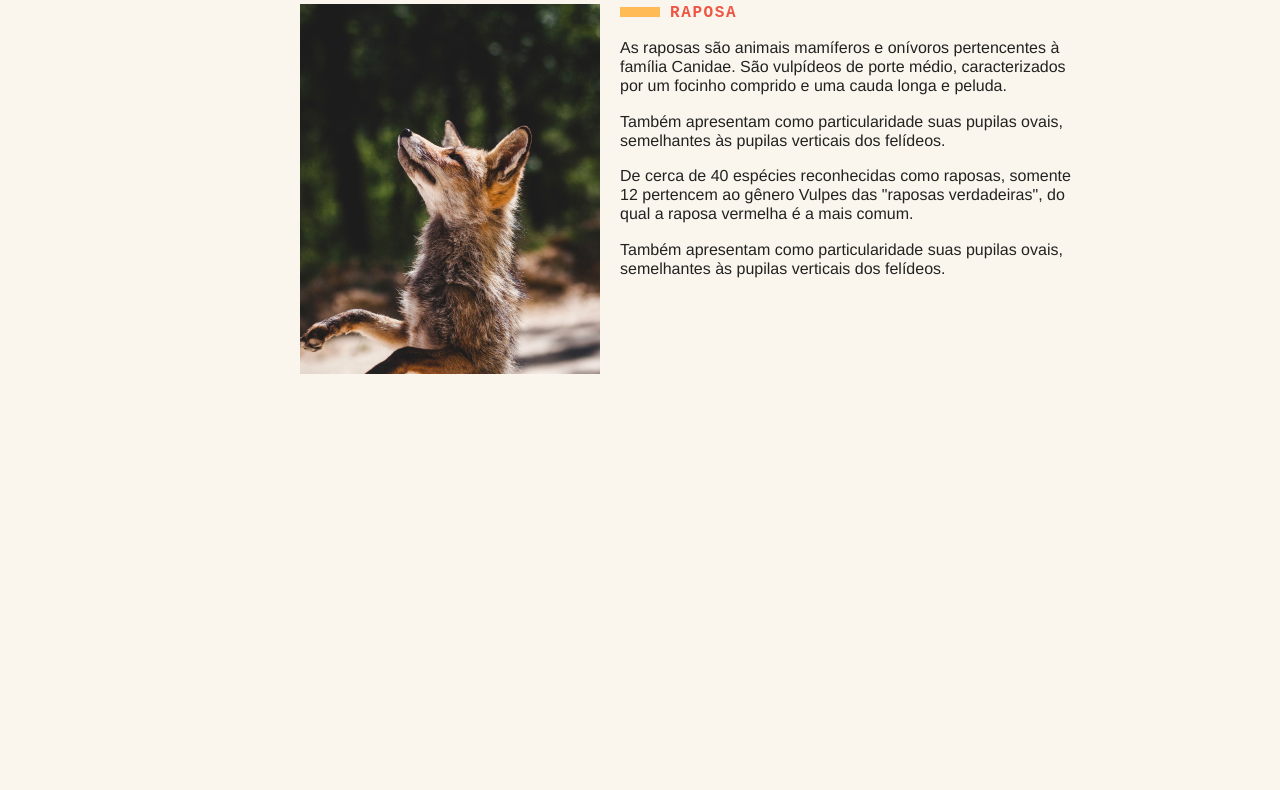
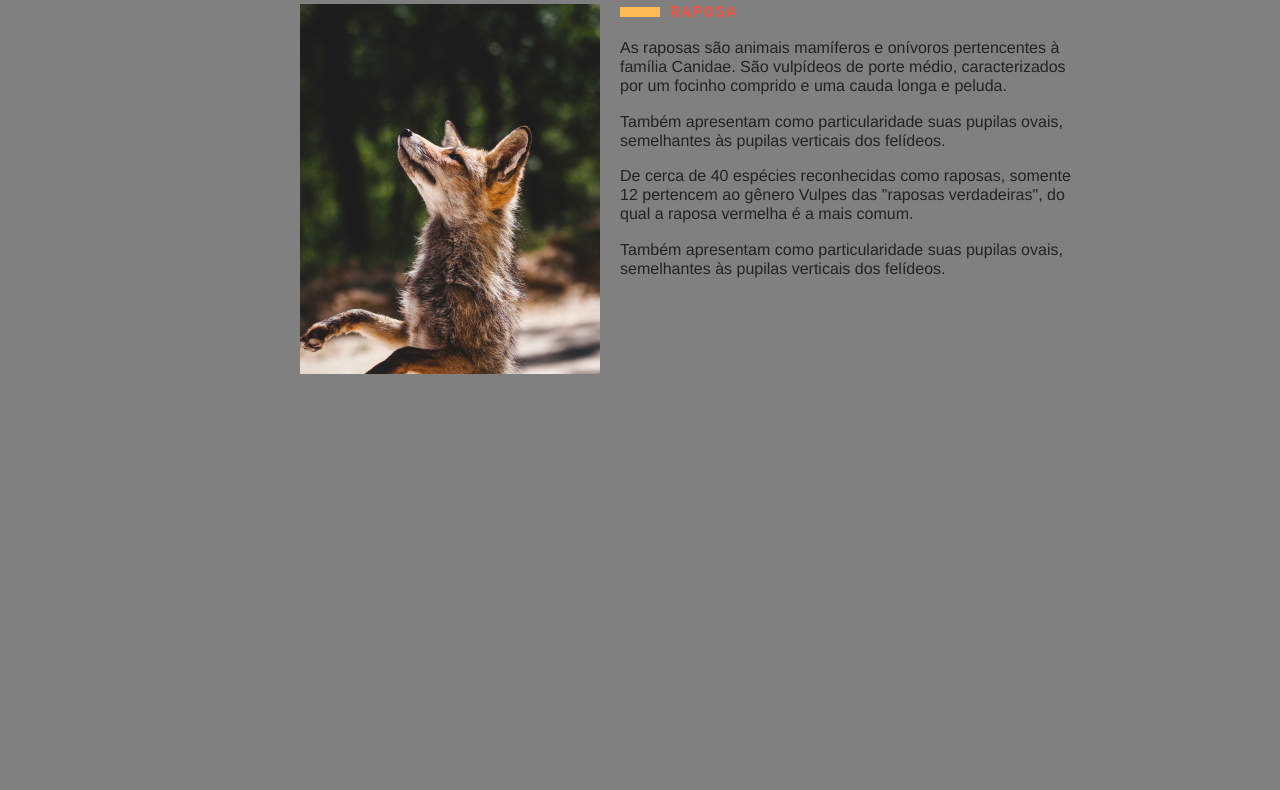
Before and after one commit to lfelipeps/lfelipeps.github.io, a plain HTML site: page index.html in a window 1280 px wide. Shown: the part 354-1144 px from the top of the page. Drawn offline with Linux system fonts and the light colour scheme.

Commit message:
novo backgrond

```diff
--- a/css/style.css
+++ b/css/style.css
@@ -17,7 +17,7 @@ ul {
 }
 
 body {
-  background: #faf6ed;
+  background: gray;
   color: #222;
   -webkit-font-smoothing: antialiased;
   display: grid;
```
